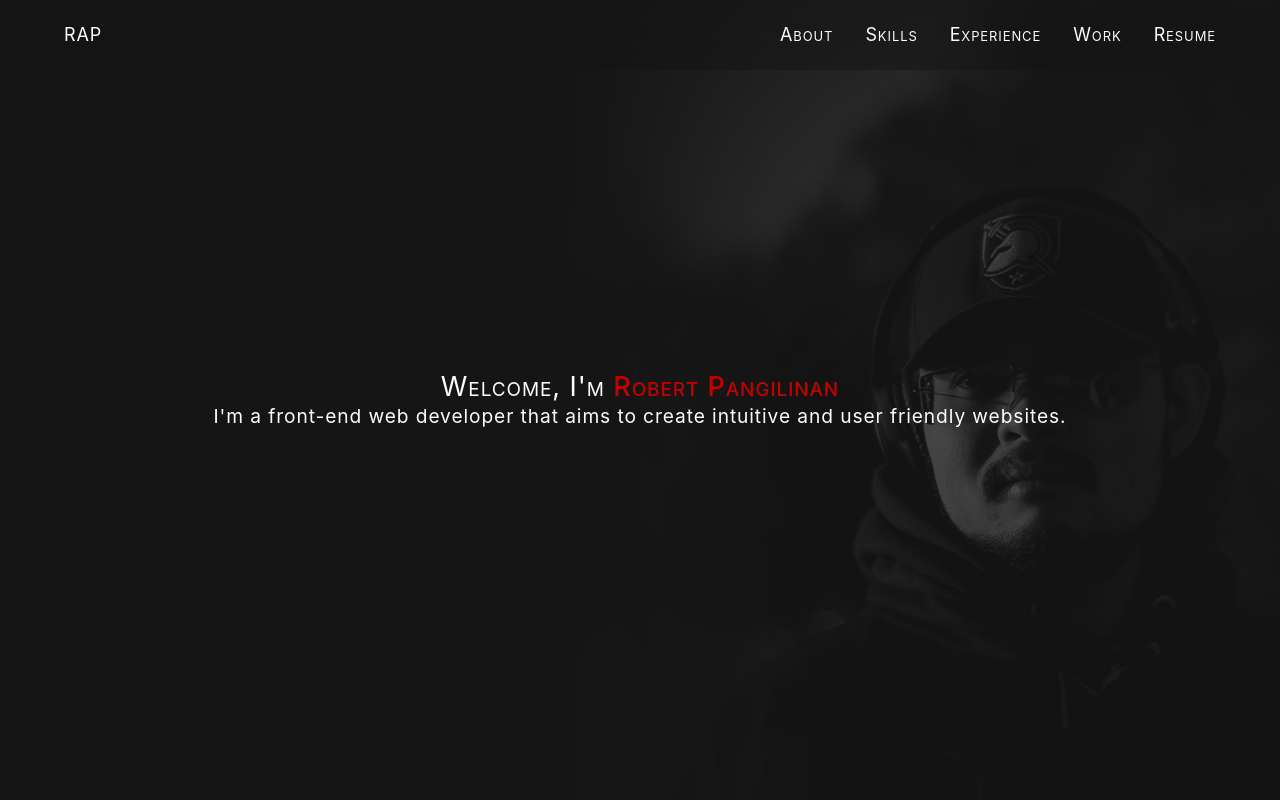
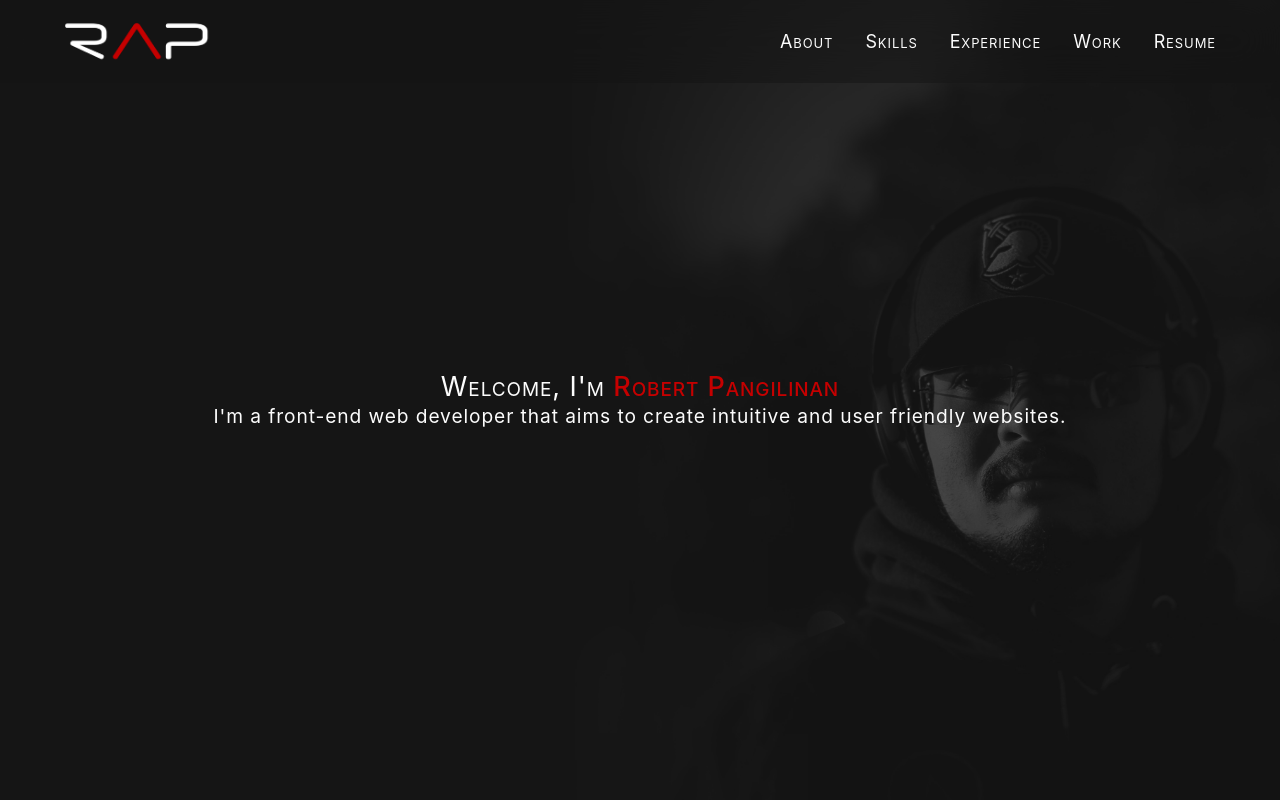
Before and after one commit to RPangil/RAPangilinan, a React (Create React App) app: page / in a window 1280 px wide. Shown: the top 800 px of the page. Built offline with nearby package versions, Linux system fonts and the light colour scheme.

Commit message:
Added temp logo

```diff
--- a/src/Components/Header/Header.module.scss
+++ b/src/Components/Header/Header.module.scss
@@ -4,7 +4,7 @@ header
 {
     position: fixed;
     width: 100%;
-    padding: 1.5rem 0;
+    padding: 1rem 0;
     backdrop-filter: blur(20px);
     background-color: rgba($color: colors.$black, $alpha: 0.5);
     border-bottom: solid 1px transparent;
@@ -25,9 +25,16 @@ nav
     .logo
     {
         position: relative;
-        width: 200px;
-        color: colors.$white;
         z-index: 100;
+
+        a
+        {
+            height: 50px;
+            display: block;
+            background: url(../../../public/images/logo.png) no-repeat center/contain;
+            color: transparent;
+            aspect-ratio: 2.94;
+        }
     }
 
     .nav
```
Also changed, not shown: public/images/logo.png (added).
